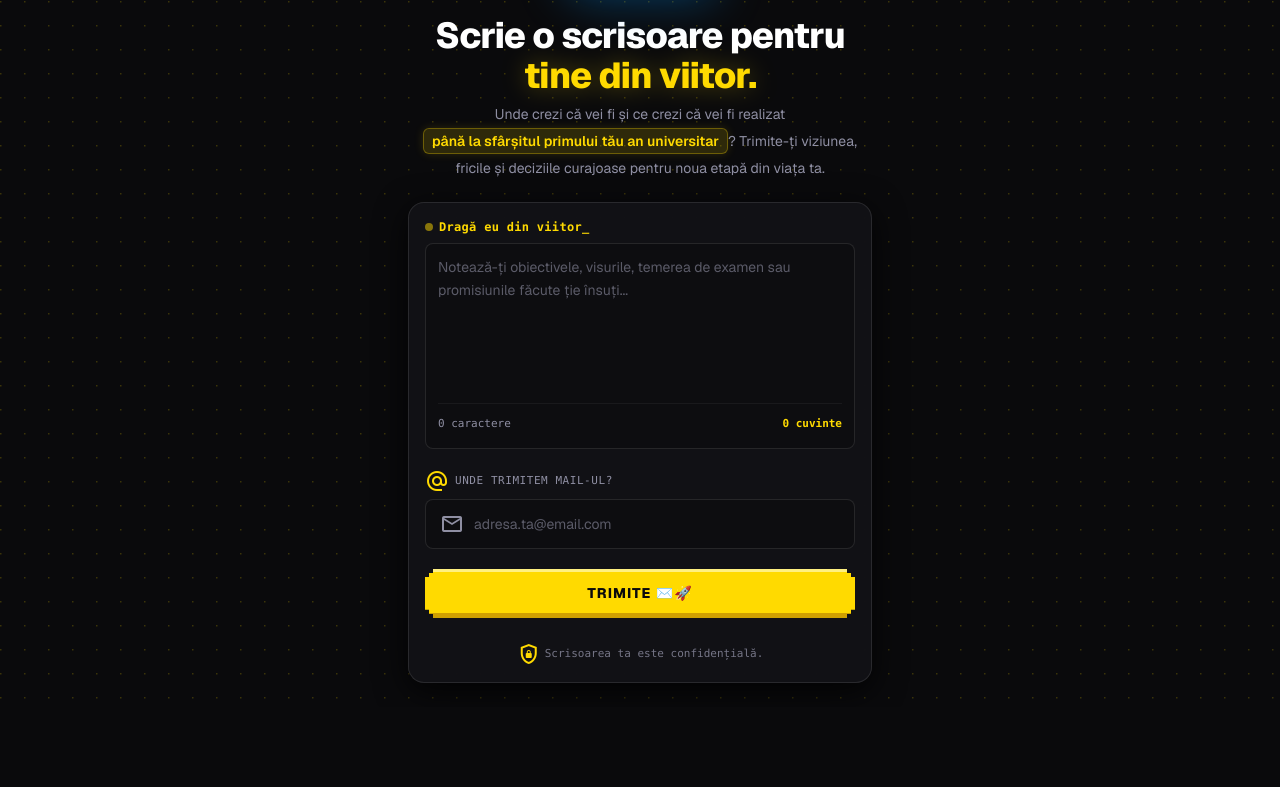
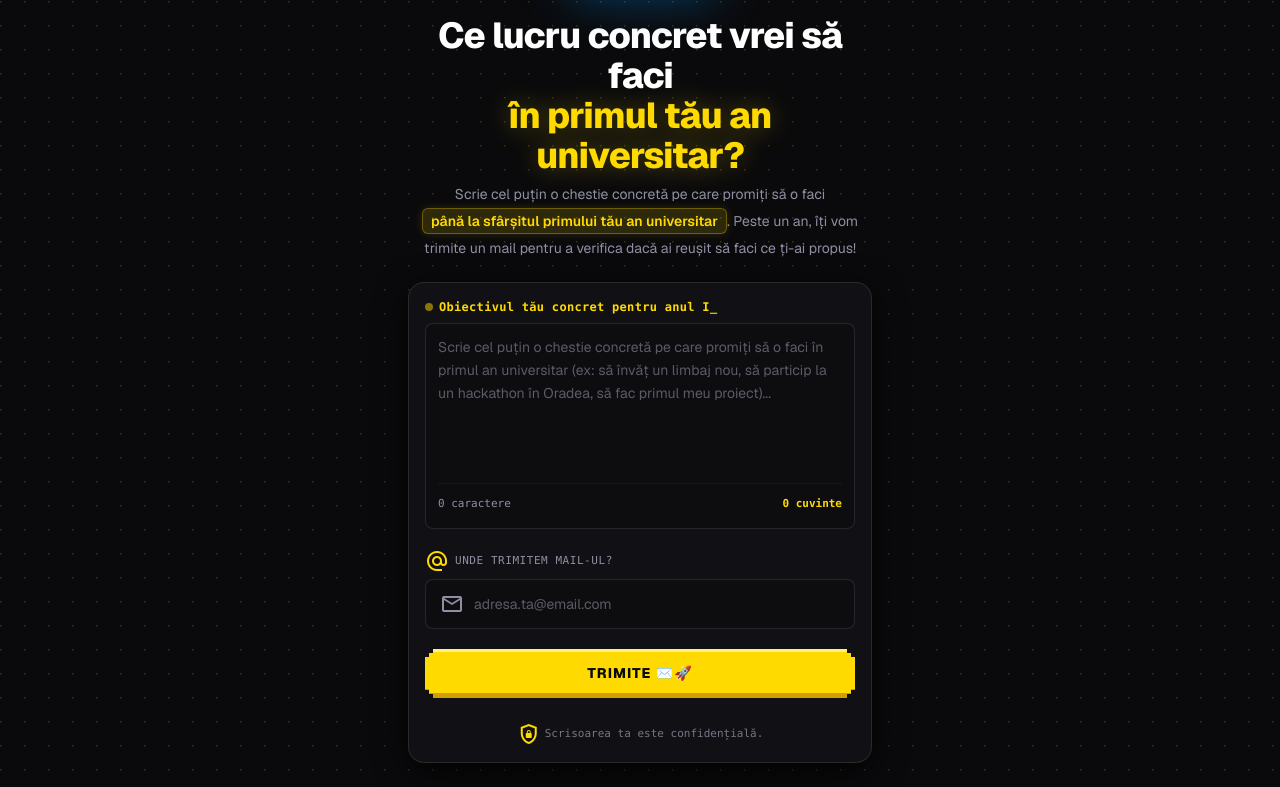
Before and after one commit to vladbrata/future-self-letter, a website: page index.html in a window 1280 px wide. Shown: the part 127-914 px from the top of the page. Before the commit the page ends 834 px from the top, so only its background shows below. Drawn offline with nearby package versions, Linux system fonts and the light colour scheme.

Commit message:
Update copy for concrete 1st year university goal checking

```diff
--- a/index.html
+++ b/index.html
@@ -113,10 +113,10 @@
   <!-- Inspirational Bold Headline -->
   <div class="space-y-2">
     <h2 class="text-2xl xs:text-3xl sm:text-4xl font-extrabold text-white tracking-tight leading-tight">
-      Scrie o scrisoare pentru<br><span class="text-neon-yellow drop-shadow-[0_0_12px_rgba(255,218,0,0.3)]">tine din viitor.</span>
+      Ce lucru concret vrei să faci<br><span class="text-neon-yellow drop-shadow-[0_0_12px_rgba(255,218,0,0.3)]">în primul tău an universitar?</span>
     </h2>
     <p class="text-xs sm:text-sm text-text-muted leading-relaxed max-w-md mx-auto">
-      Unde crezi că vei fi și ce crezi că vei fi realizat <span class="bg-neon-yellow/15 text-neon-yellow px-2 py-0.5 rounded-md font-semibold border border-neon-yellow/30 shadow-[0_0_10px_rgba(255,218,0,0.15)] inline-block my-1">până la sfârșitul primului tău an universitar</span>? Trimite-ți viziunea, fricile și deciziile curajoase pentru noua etapă din viața ta.
+      Scrie cel puțin o chestie concretă pe care promiți să o faci <span class="bg-neon-yellow/15 text-neon-yellow px-2 py-0.5 rounded-md font-semibold border border-neon-yellow/30 shadow-[0_0_10px_rgba(255,218,0,0.15)] inline-block my-1">până la sfârșitul primului tău an universitar</span>. Peste un an, îți vom trimite un mail pentru a verifica dacă ai reușit să faci ce ți-ai propus!
     </p>
 
 
@@ -133,13 +133,13 @@
         <!-- Terminal Header -->
         <div class="flex items-center gap-1.5 text-xs font-mono text-neon-yellow font-semibold tracking-wide">
           <span class="w-2 h-2 rounded-full bg-neon-yellow animate-pulse"></span>
-          <span>Dragă eu din viitor_</span>
+          <span>Obiectivul tău concret pentru anul I_</span>
         </div>
       </div>
 
       <!-- Textarea Container -->
       <div class="relative bg-surface-container-lowest/90 border border-white/10 rounded-xl p-3 focus-within:border-neon-yellow focus-within:shadow-[0_0_20px_rgba(255,218,0,0.2)] transition-all">
-        <textarea class="w-full bg-transparent text-text-primary text-sm placeholder:text-text-muted/60 focus:outline-none resize-none leading-relaxed min-h-[140px] overflow-hidden transition-[height] duration-150" id="letterBody" oninput="updateCounters()" placeholder="Notează-ți obiectivele, visurile, temerea de examen sau promisiunile făcute ție însuți..." required="" rows="5"></textarea>
+        <textarea class="w-full bg-transparent text-text-primary text-sm placeholder:text-text-muted/60 focus:outline-none resize-none leading-relaxed min-h-[140px] overflow-hidden transition-[height] duration-150" id="letterBody" oninput="updateCounters()" placeholder="Scrie cel puțin o chestie concretă pe care promiți să o faci în primul an universitar (ex: să învăț un limbaj nou, să particip la un hackathon în Oradea, să fac primul meu proiect)..." required="" rows="5"></textarea>
         <!-- Dynamic Micro Status Counters -->
         <div class="flex items-center justify-between pt-2 border-t border-white/5 text-text-muted font-mono text-[11px]">
           <span id="charCount">0 caractere</span>
```
